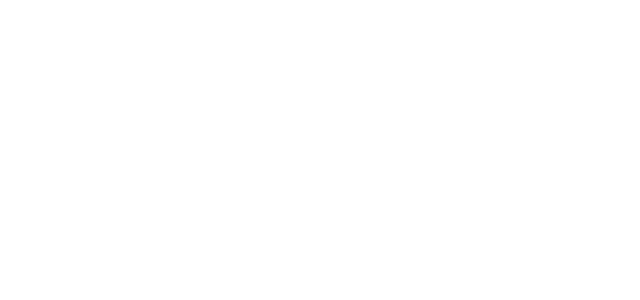
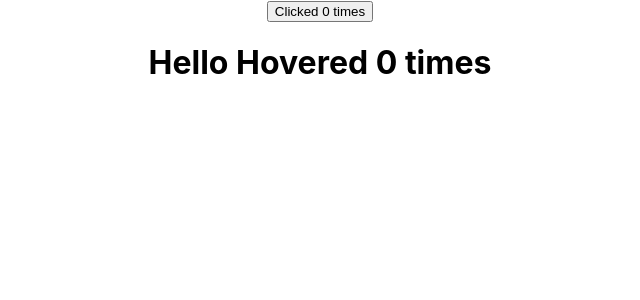
Before and after one commit to Ankur9669/react-important-concepts, a React (Create React App) app: page / in a window 1280 px wide. Shown: the top 300 px of the page, without its empty margins (320-960 px from the left). Built offline with nearby package versions, Linux system fonts and the light colour scheme.

Commit message:
added: higher order components example

```diff
--- a/src/App.js
+++ b/src/App.js
@@ -20,6 +20,8 @@ import Purecomponent from './PureComponents/Purecomponent';
 import ParentComponent2 from "./MemoFunctionalComponent/ParentComponent";
 import RefComponent from "./RefsInReact/RefComponent";
 import ClassComponentForRef from "./RefsInReact/RefOnAClassComponent/ClassComponentForRef";
+import ClickCounter from './components/HigherOrderComponents/ClickCounter';
+import HoverCounter from './components/HigherOrderComponents/HoverCounter';
 
 //stateless functional component
 function App() {
@@ -52,6 +54,8 @@ function App() {
     <ParentComponent2/>
     <RefComponent/>
     <ClassComponentForRef/>*/}
+    <ClickCounter/>
+    <HoverCounter/>
     </div>
   );
 }
--- /dev/null
+++ b/src/components/HigherOrderComponents/ClickCounter.js
@@ -0,0 +1,15 @@
+import React from 'react'
+import {useState} from "react";
+import IncreaseCounter from "./increaseCounter";
+function ClickCounter(props)
+{
+    return (
+        <div>
+            <button onClick = {() => props.increase()}>
+                Clicked {props.count} times
+            </button>
+        </div>
+    )
+}
+
+export default IncreaseCounter(ClickCounter, 5);
--- /dev/null
+++ b/src/components/HigherOrderComponents/HoverCounter.js
@@ -0,0 +1,16 @@
+import React from 'react'
+import {useState} from "react";
+import IncreaseCounter from "./increaseCounter";
+function HoverCounter(props)
+{
+    //const[count, setCount] = useState(0);
+    return (
+        <div>
+            <h1 onMouseOver = {() => props.increase()}>
+                Hello Hovered {props.count} times
+            </h1>
+        </div>
+    )
+}
+
+export default IncreaseCounter(HoverCounter, 10);
--- /dev/null
+++ b/src/components/HigherOrderComponents/increaseCounter.js
@@ -0,0 +1,22 @@
+import React from "react";
+import { useState } from "react";
+
+//Here we make a new function which accepts a component as a parameter
+//and returns an enhanced component.
+const IncreaseCounter = (OriginalComponent, increaseValue) => {
+    function NewComponent()
+    {
+        //These are the funtionalities which we add on the original component
+        const [count, setCount] = useState(0);
+        function increase()
+        {
+            setCount(count + increaseValue);
+        }
+        return (
+            <OriginalComponent count = {count} increase = {increase}>
+            </OriginalComponent>
+        )
+    }
+    return NewComponent;
+}
+export default IncreaseCounter;
```
